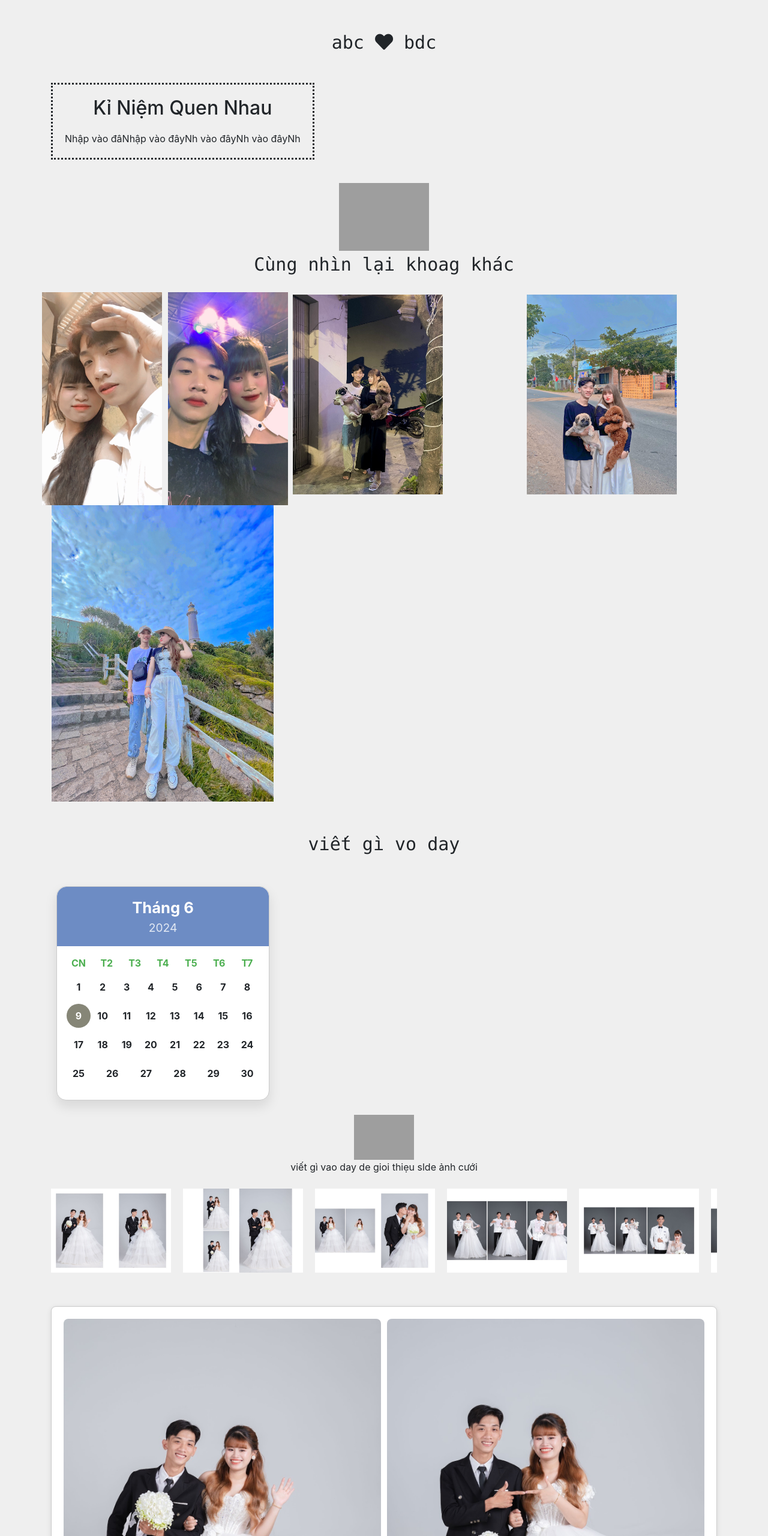
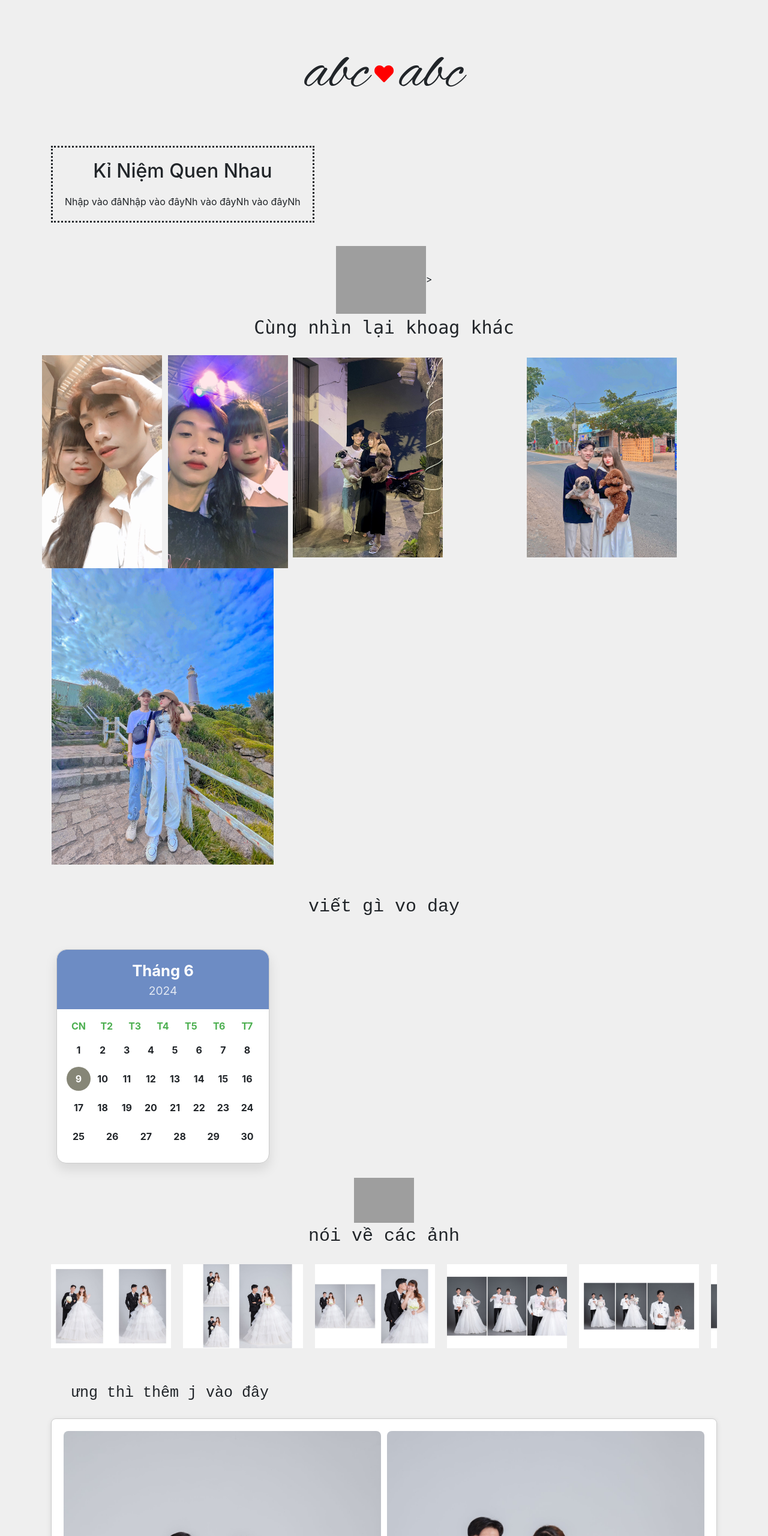
Before and after one commit to vufpt22052003/weding-happy, a plain HTML site: page index.html in a window 1280 px wide. Shown: the top 2560 px of the page at 60% size. Drawn offline with nearby package versions, Linux system fonts and the light colour scheme; grey boxes are pictures that could not be loaded.

Commit message:
add foder

```diff
--- a/index.html
+++ b/index.html
@@ -9,15 +9,18 @@
     <link rel="stylesheet" href="https://cdnjs.cloudflare.com/ajax/libs/font-awesome/5.15.4/css/all.min.css">
     <!-- Import Font Awesome CSS -->
     <link rel="stylesheet" href="style.css">
+    <link href="https://fonts.googleapis.com/css2?family=Alex+Brush&display=swap" rel="stylesheet">
+
 </head>
 
 <body style="background: #efefef;">
     <div class="container mt-5">
         <div class="row">
-            <div class="col-12 text-center" style="font-family: Monaco, monospace; font-size: 30px;">
-                abc <i class="fas fa-heart"></i> bdc
+            <div class="col-12 text-center styled-text">
+                <span style="font-family: 'Alex Brush';font-size: 100px;">abc</span>
+                <i class="fas fa-heart heart-icon"></i>
+                <span style="font-family: 'Alex Brush';font-size: 100px;">abc</span>
             </div>
-
             <div class="square-frame" style="padding-top: 30px;margin: 15px;">
                 <div class="content" style="border-style: dotted; padding: 20px;">
                     <h2 class="text-center" style="margin-bottom: 20px;">Kỉ Niệm Quen Nhau</h2>
@@ -27,7 +30,7 @@
             <div class="col-12 text-center py-4">
                 <img style=" width: 150px;"
                     src="https://img.lovepik.com/original_origin_pic/18/09/02/1f1fb24825935bccd121226613c2a364.png_wh860.png"
-                    alt=""> <br>
+                    alt="" loading="lazy">> <br>
                 <span style="font-family: Monaco, monospace; font-size: 30px;">Cùng nhìn lại khoag khác</span>
             </div>
             <div style=" display: grid;
@@ -53,7 +56,7 @@
         </div>
 
 
-        <div class="col-12 text-center py-5" style="font-family: Monaco, monospace; font-size: 30px;">
+        <div class="col-12 text-center py-5" style="font-family: Comic Sans, monospace; font-size: 30px;">
             viết gì vo day
         </div>
 
@@ -73,17 +76,18 @@
             <img style="    width: 100px;"
                 src="https://png.pngtree.com/png-vector/20200718/ourlarge/pngtree-wedding-album-icon-design-in-modern-flat-style-png-image_2308038.jpg"
                 alt=""> <br>
-            viết gì vao day de gioi thiẹu slde ảnh cưới
+            <div style="font-family: Comic Sans, monospace; font-size: 30px;">
+                nói về các ảnh
+            </div>
         </div>
         <div class="col-12">
             <div class="album-slide">
-                <!-- Thêm các hình ảnh từ 1 đến 7 -->
-                <!-- Sử dụng JavaScript để tạo và thêm các ảnh -->
             </div>
         </div>
-
-
-        <div class="col-12 py-3">
+        <div class="ml-5 py-3" style="font-family: Comic Sans, monospace; font-size: 25px;">
+            ưng thì thêm j vào đây
+        </div>
+        <div class="col-12 py-2">
             <div class="album-container">
                 <div class="image-gallery">
                     <!-- img for loop -->
@@ -92,10 +96,11 @@
         </div>
         <div class="col-12 text-center py-5">
             <div class="col-12 text-center" style="font-family: Monaco, monospace; font-size: 30px;">
-                ns lời cảm ơn
+                ns j để ho mở button
             </div>
-            <div class="button-container">
-                <button class="wish-button">
+            <div class="button-container py-4">
+                <button class="wish-button"
+                    onclick="window.location.href='https://docs.google.com/forms/d/e/1FAIpQLSeSC9L0eYMqyEox8Nsh_DyPDhw957Qrbnd1mnrii0xsFt75yQ/viewform?usp=sf_link'">
                     <i class="fas fa-heart"></i>
                     Gửi lời chúc đám cưới
                 </button>
--- a/index.js
+++ b/index.js
@@ -84,3 +84,10 @@ const currentYear = currentDate.getFullYear();
 
 // Generate calendar for current month
 generateCalendar(currentMonth, currentYear);
+
+document.addEventListener('DOMContentLoaded', function () {
+    const images = document.querySelectorAll('img');
+    images.forEach(function(img) {
+        img.setAttribute('loading', 'lazy');
+    });
+});
--- a/style.css
+++ b/style.css
@@ -1,4 +1,5 @@
-html, body {
+html,
+body {
   overflow-x: hidden;
 }
 
@@ -246,7 +247,9 @@ html, body {
 
 .gallery-image:hover {
   transform: scale(1.05);
-}.button-container {
+}
+
+.button-container {
   text-align: center;
 }
 
@@ -273,6 +276,7 @@ html, body {
   background-color: #e65c54;
   transform: scale(1.05);
 }
+
 .special {
   background-color: #868677;
 }
@@ -281,12 +285,43 @@ html, body {
   display: flex;
   overflow-x: auto;
   scroll-snap-type: x mandatory;
-  padding-bottom: 20px; /* Tạo khoảng trống dưới để hiển thị scrollbar */
+  padding-bottom: 20px;
+  /* Tạo khoảng trống dưới để hiển thị scrollbar */
 }
 
-.album-slide > div {
+.album-slide>div {
   flex: 0 0 auto;
   margin-right: 20px;
-  margin-bottom: 20px; /* Tạo khoảng trống dưới cho các ảnh */
+  margin-bottom: 20px;
+  /* Tạo khoảng trống dưới cho các ảnh */
   scroll-snap-align: start;
 }
+
+.styled-text {
+  font-family: 'Monaco', monospace;
+  font-size: 30px;
+  display: flex;
+  justify-content: center;
+  align-items: center;
+  gap: 10px;
+}
+
+.styled-text .heart-icon {
+  font-size: 32px;
+  color: red;
+  animation: pulse 1s infinite;
+}
+
+@keyframes pulse {
+  0% {
+    transform: scale(1);
+  }
+
+  50% {
+    transform: scale(1.1);
+  }
+
+  100% {
+    transform: scale(1);
+  }
+}
```
